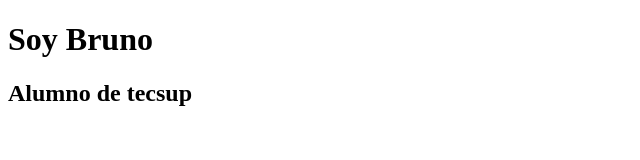
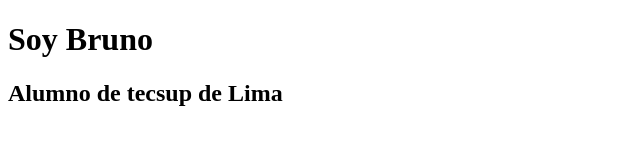
Before and after one commit to bruno192000/frontg18, a plain HTML site: page index.html in a window 1280 px wide. Shown: the whole page, without its empty margins (0-640 px from the left). Drawn offline with Linux system fonts and the light colour scheme.

Commit message:
testeo 2

```diff
--- a/index.html
+++ b/index.html
@@ -8,6 +8,6 @@
 </head>
 <body>
     <h1>Soy Bruno</h1>
-    <h2>Alumno de tecsup</h2>
+    <h2>Alumno de tecsup de Lima</h2>
 </body>
 </html>
```
